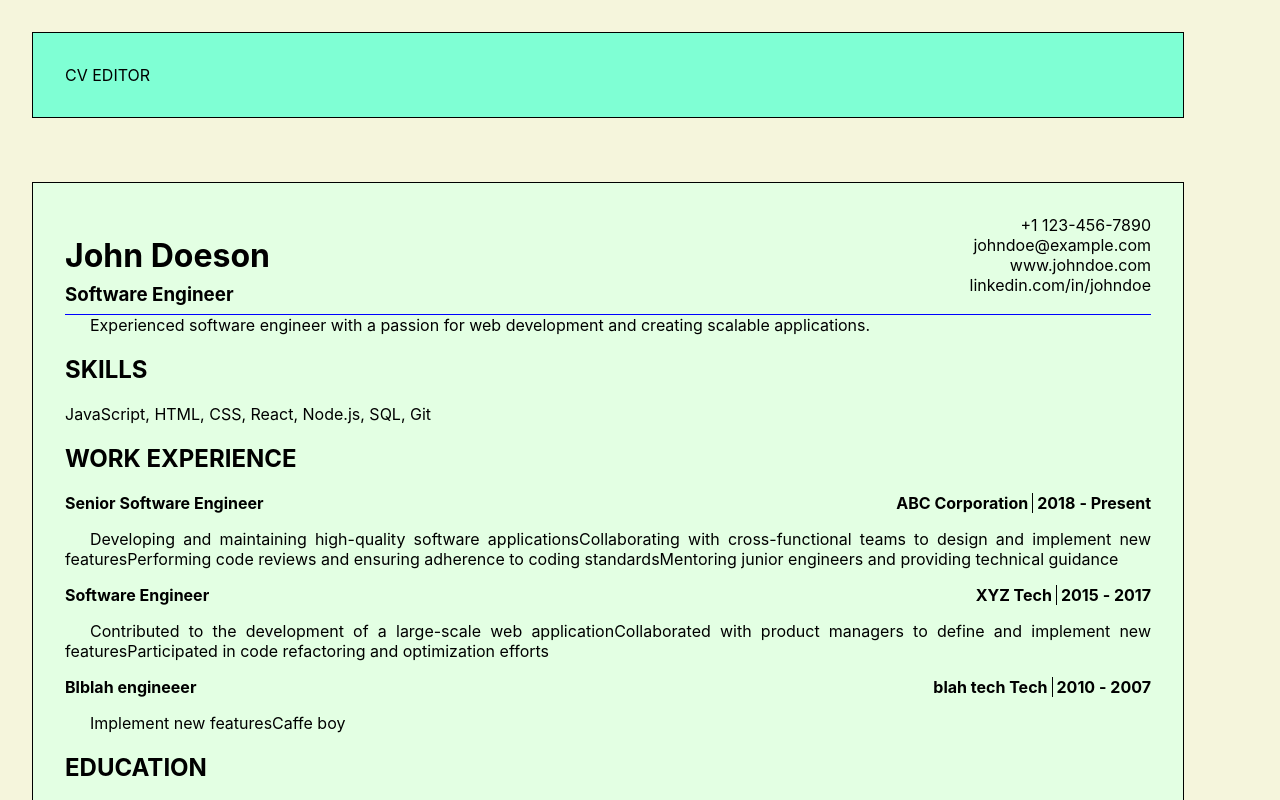
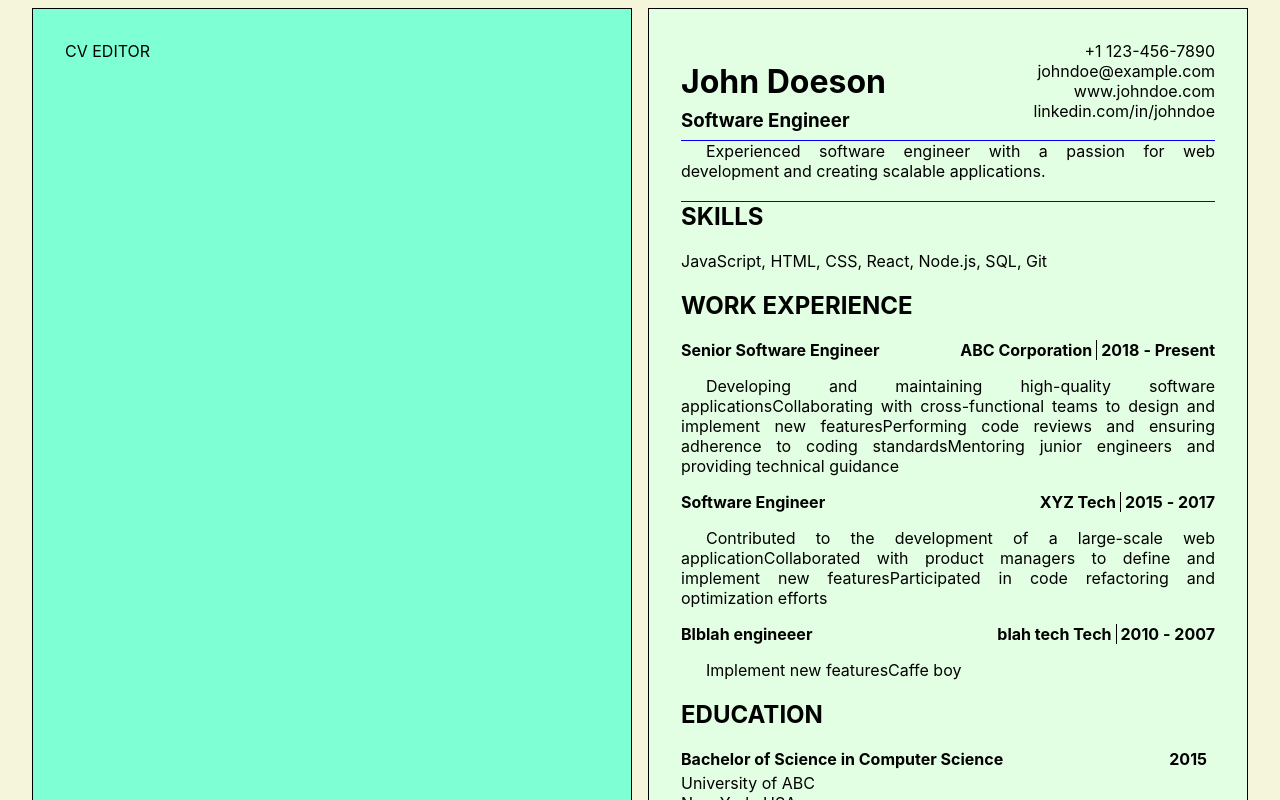
Before and after one commit to maxitomix/top_cv_app, a React (Create React App) app: page / in a window 1280 px wide. Shown: the top 800 px of the page. Built offline with nearby package versions, Linux system fonts and the light colour scheme.

Commit message:
minor CSS adjustments

```diff
--- a/src/App.css
+++ b/src/App.css
@@ -3,27 +3,39 @@
 }
 
 .App{
-  width: 100vw ;
+  width: 100%;
+  height: 100%;
   background-color: beige;
   display: flex;
-  flex-direction: column;
+  flex-wrap: wrap;
+  justify-content: center;
+  align-content: center;
+
 
 
 }
 
 .cvEditor{
-  width: 90%;
+  width: 600px;
   background-color: aquamarine;
   padding: 2rem;
-  margin: 2rem;
-  border: 1px solid black;}
+  border: 1px solid black;
+  margin: 1rem;
+  @media (max-width: 1300px) {
+   margin: .5rem;
+  }
+}
 
 .cvPage{
-  width: 90%;
+  width: 600px;
   background-color: rgb(227, 255, 227);
   padding: 2rem;
-  margin: 2rem;
   border: 1px solid black;
+  margin: 1rem;
+  @media (max-width: 1300px) {
+    margin: .5rem;
+
+  }
 }
 
 .profile{
@@ -57,11 +69,17 @@
   text-indent: 25px;
 }
 
+/* -----------SKILLS */
 .skills{
   margin-top: 1rem;
   margin-bottom: 1rem;
 }
 
+.skills h2{
+  border-top: 1px solid blue;
+}
+
+/* -----------WORK EXPERIENCE */
 .workExperienceRow1 {
   display:flex ;
   margin-bottom: .25rem;
```
